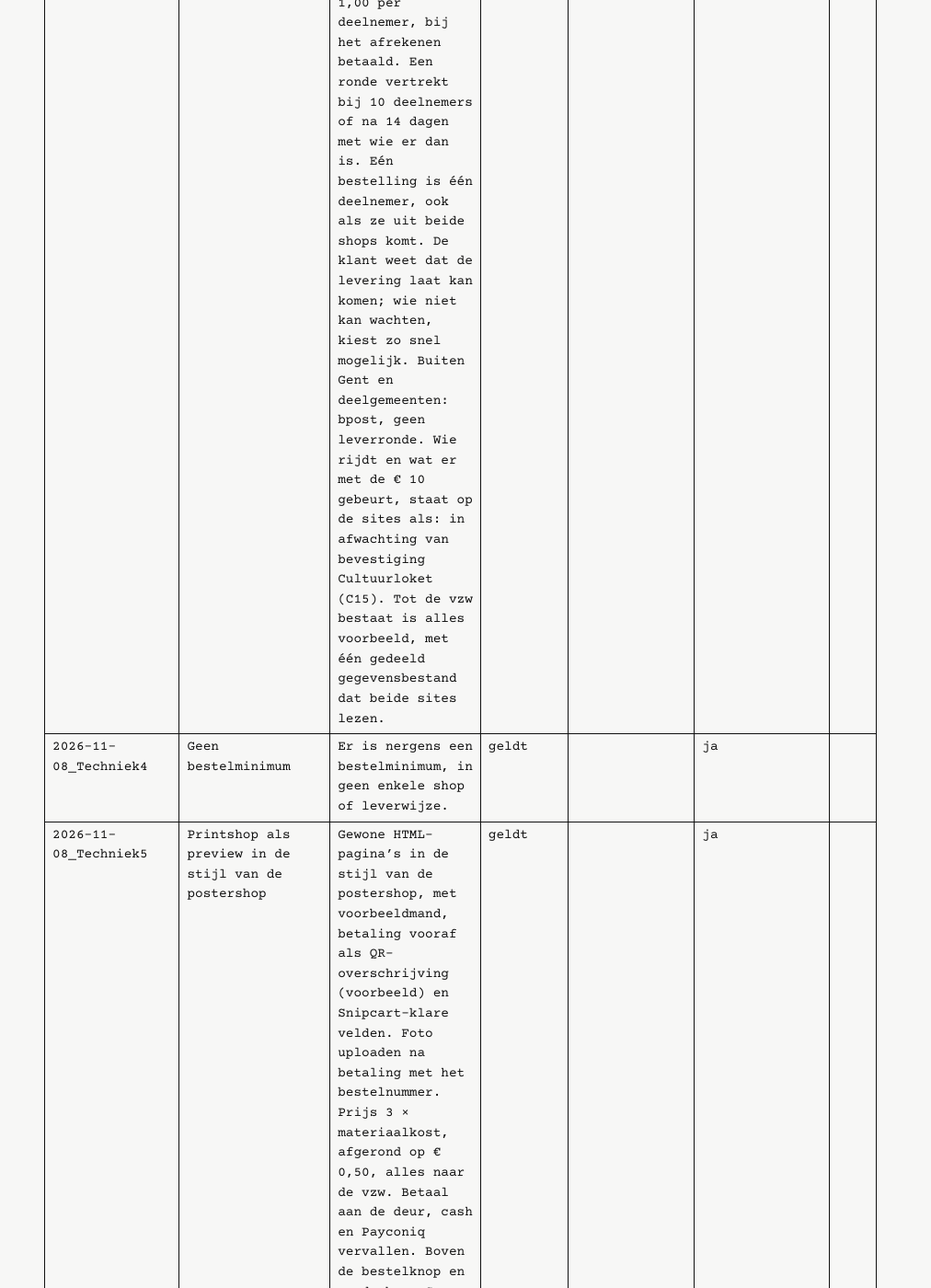
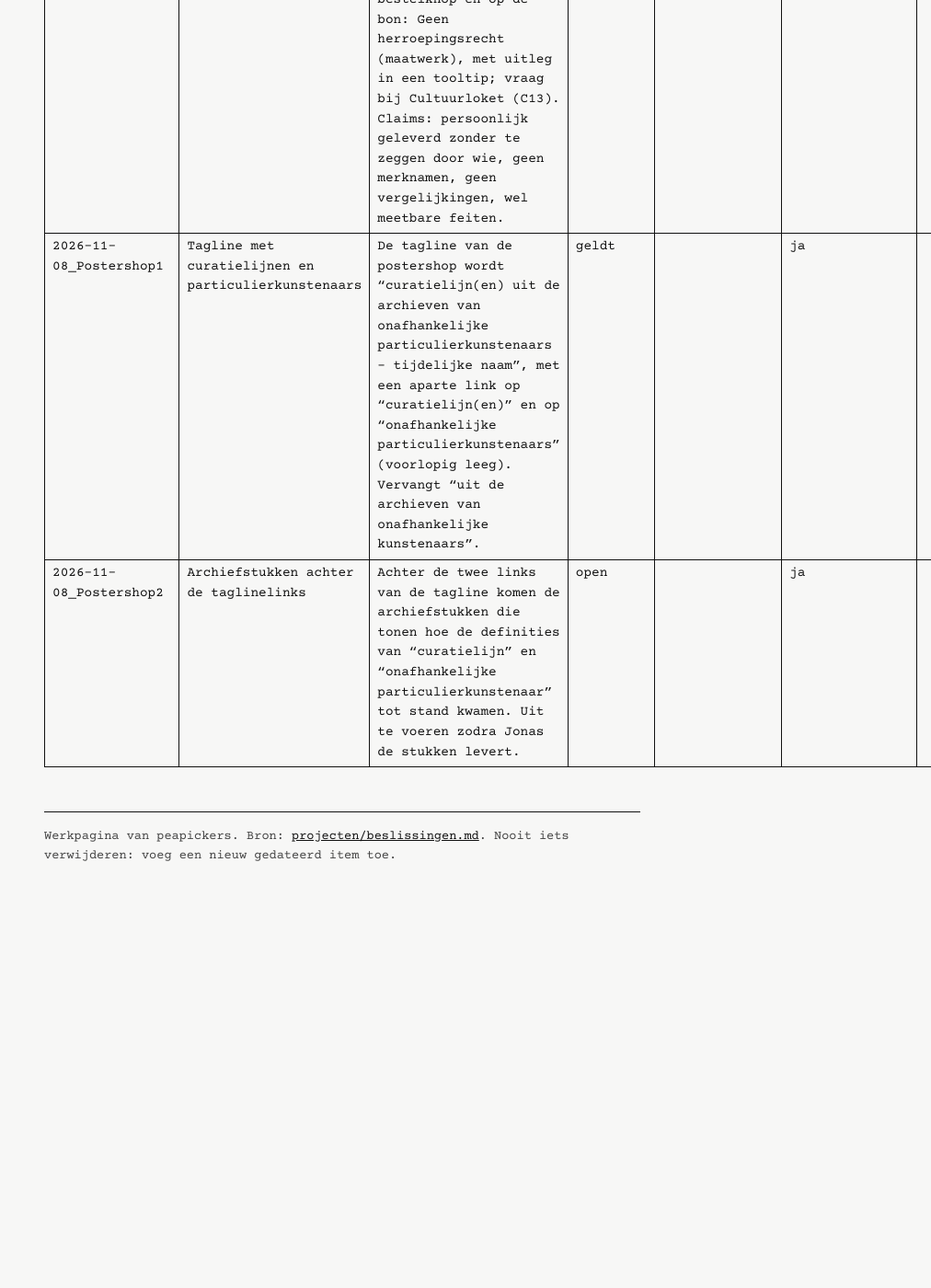
Before and after one commit to peapickers/peapickers.github.io, a Jekyll site: the page built from projecten/beslissingen.md, in a window 1280 px wide and 1400 px high, scrolled down 4849 px. Shown: the whole window at 92% size, without its empty margins (268-1280 px from the left). Built offline with Jekyll 4.4.1, drawn with Linux system fonts in a browser that asks for light colours; after the commit the page ends 5829 px from its top, so only the background shows below that.

Commit message:
Register: tagline postershop en archiefstukken achter de links
Co-Authored-By: Claude Opus 5.5 <noreply@anthropic.com>
Claude-Session: https://claude.ai/code/session_01CW2uQwr5SpXjYmfQDGdHkX

```diff
--- a/projecten/beslissingen.md
+++ b/projecten/beslissingen.md
@@ -48,3 +48,5 @@ Eén plek met alle beslissingen, in gewone woorden. Elke regel heeft een code `J
 | 2026-11-08_Techniek3 | Gedeelde leverronde voor beide shops | In Gent en deelgemeenten kan de klant van postershop én printshop kiezen voor een eigen moment (€ 3,50 postershop, € 3 printshop, kalender) of de gedeelde leverronde: € 1,00 per deelnemer, bij het afrekenen betaald. Een ronde vertrekt bij 10 deelnemers of na 14 dagen met wie er dan is. Eén bestelling is één deelnemer, ook als ze uit beide shops komt. De klant weet dat de levering laat kan komen; wie niet kan wachten, kiest zo snel mogelijk. Buiten Gent en deelgemeenten: bpost, geen leverronde. Wie rijdt en wat er met de € 10 gebeurt, staat op de sites als: in afwachting van bevestiging Cultuurloket (C15). Tot de vzw bestaat is alles voorbeeld, met één gedeeld gegevensbestand dat beide sites lezen. | geldt |  | ja |  |
 | 2026-11-08_Techniek4 | Geen bestelminimum | Er is nergens een bestelminimum, in geen enkele shop of leverwijze. | geldt |  | ja |  |
 | 2026-11-08_Techniek5 | Printshop als preview in de stijl van de postershop | Gewone HTML-pagina's in de stijl van de postershop, met voorbeeldmand, betaling vooraf als QR-overschrijving (voorbeeld) en Snipcart-klare velden. Foto uploaden na betaling met het bestelnummer. Prijs 3 × materiaalkost, afgerond op € 0,50, alles naar de vzw. Betaal aan de deur, cash en Payconiq vervallen. Boven de bestelknop en op de bon: Geen herroepingsrecht (maatwerk), met uitleg in een tooltip; vraag bij Cultuurloket (C13). Claims: persoonlijk geleverd zonder te zeggen door wie, geen merknamen, geen vergelijkingen, wel meetbare feiten. | geldt |  | ja |  |
+| 2026-11-08_Postershop1 | Tagline met curatielijnen en particulierkunstenaars | De tagline van de postershop wordt "curatielijn(en) uit de archieven van onafhankelijke particulierkunstenaars - tijdelijke naam", met een aparte link op "curatielijn(en)" en op "onafhankelijke particulierkunstenaars" (voorlopig leeg). Vervangt "uit de archieven van onafhankelijke kunstenaars". | geldt |  | ja |  |
+| 2026-11-08_Postershop2 | Archiefstukken achter de taglinelinks | Achter de twee links van de tagline komen de archiefstukken die tonen hoe de definities van "curatielijn" en "onafhankelijke particulierkunstenaar" tot stand kwamen. Uit te voeren zodra Jonas de stukken levert. | open |  | ja |  |
```
